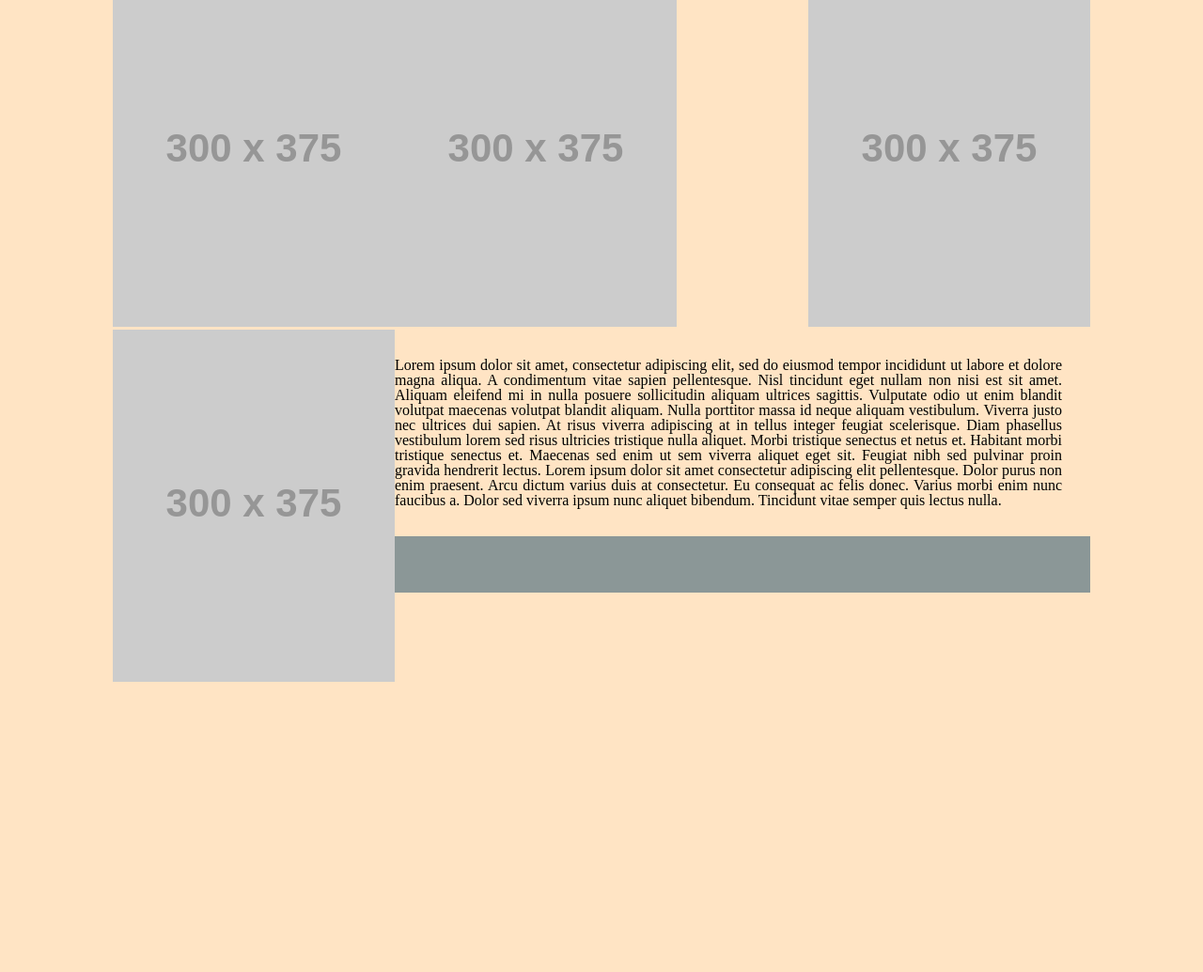
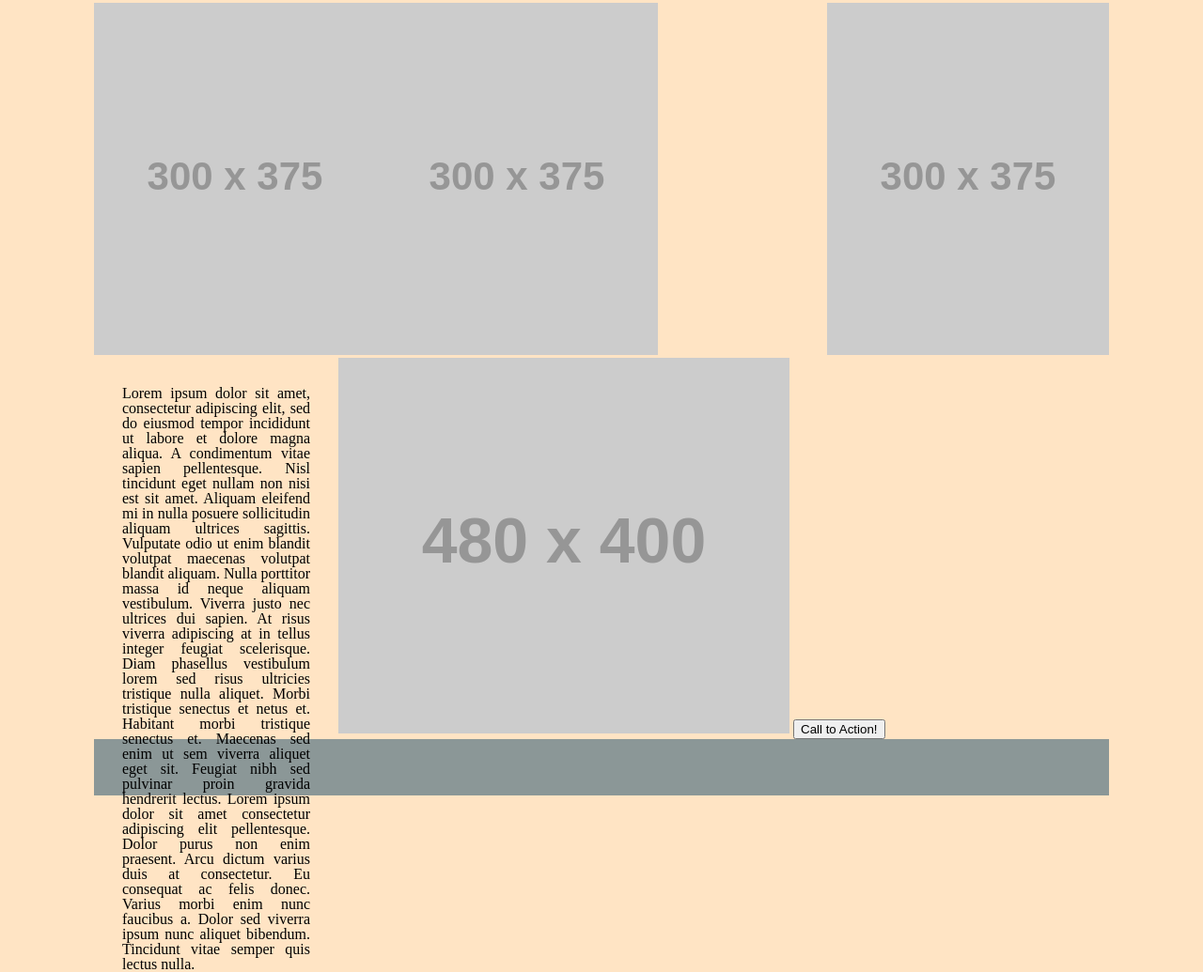
Before and after one commit to ahrenswett/wirefame-exercise, a plain HTML site: page index.html in a window 1280 px wide. Shown: the part 660-1695 px from the top of the page at 94% size. Before the commit the page ends 1386 px from the top, so only its background shows below. Drawn offline with Linux system fonts and the light colour scheme; placeholder pictures from the web are drawn by us.

Commit message:
Html done refactoring CSS

```diff
--- a/css/styles.css
+++ b/css/styles.css
@@ -1,5 +1,5 @@
 body{
-    width:1040px;
+    width:1080px;
     margin: auto;
     background-color: bisque
 }
@@ -8,7 +8,7 @@ header{
     background-color: rgb(139, 151, 151);
     text-align: right;
     height: 100px;
-    width: 100%;
+    margin: 30px;
 }
 
 #logo{
--- a/index.html
+++ b/index.html
@@ -19,7 +19,10 @@
 
         </header>
 
+
+
         <main>
+
             <section>
                 <img id="hero" src="https://placehold.it/960x450/000000" alt="">
             </section>
@@ -33,10 +36,18 @@
             </section>
 
 
-            <img id="img1" src="https://placehold.it/300x375/000000" alt="">
 
-            <section id="text2">
+
+            <section id="callToAction">
+                <img id="img4" src="https://placehold.it/480x400/000000" alt="">
+
+
+
+                <div id="text2">
                 Lorem ipsum dolor sit amet, consectetur adipiscing elit, sed do eiusmod tempor incididunt ut labore et dolore magna aliqua. A condimentum vitae sapien pellentesque. Nisl tincidunt eget nullam non nisi est sit amet. Aliquam eleifend mi in nulla posuere sollicitudin aliquam ultrices sagittis. Vulputate odio ut enim blandit volutpat maecenas volutpat blandit aliquam. Nulla porttitor massa id neque aliquam vestibulum. Viverra justo nec ultrices dui sapien. At risus viverra adipiscing at in tellus integer feugiat scelerisque. Diam phasellus vestibulum lorem sed risus ultricies tristique nulla aliquet. Morbi tristique senectus et netus et. Habitant morbi tristique senectus et. Maecenas sed enim ut sem viverra aliquet eget sit. Feugiat nibh sed pulvinar proin gravida hendrerit lectus. Lorem ipsum dolor sit amet consectetur adipiscing elit pellentesque. Dolor purus non enim praesent. Arcu dictum varius duis at consectetur. Eu consequat ac felis donec. Varius morbi enim nunc faucibus a. Dolor sed viverra ipsum nunc aliquet bibendum. Tincidunt vitae semper quis lectus nulla.
+                </div>
+
+                <button>Call to Action!</button>
             </section>
         </main>
 
```
